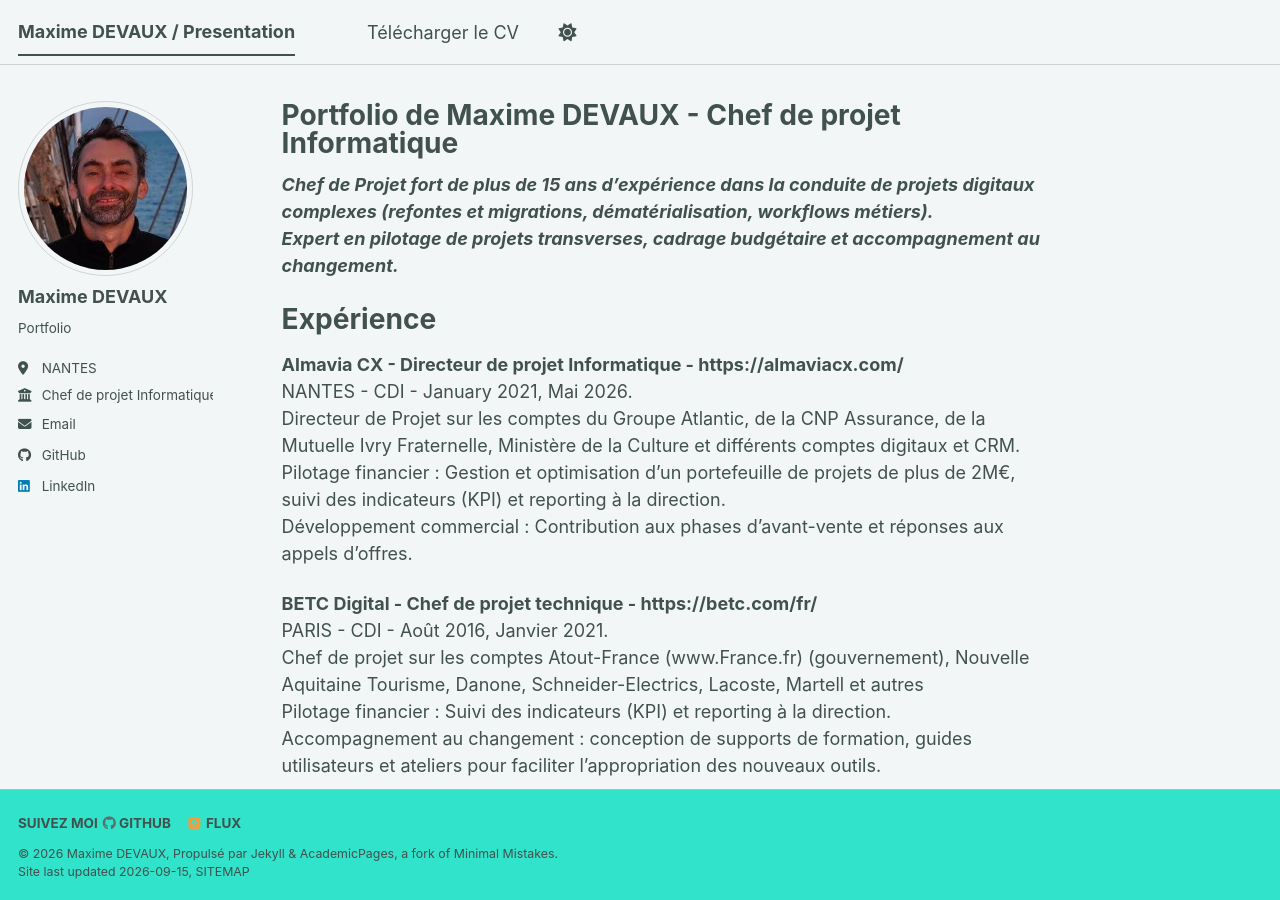
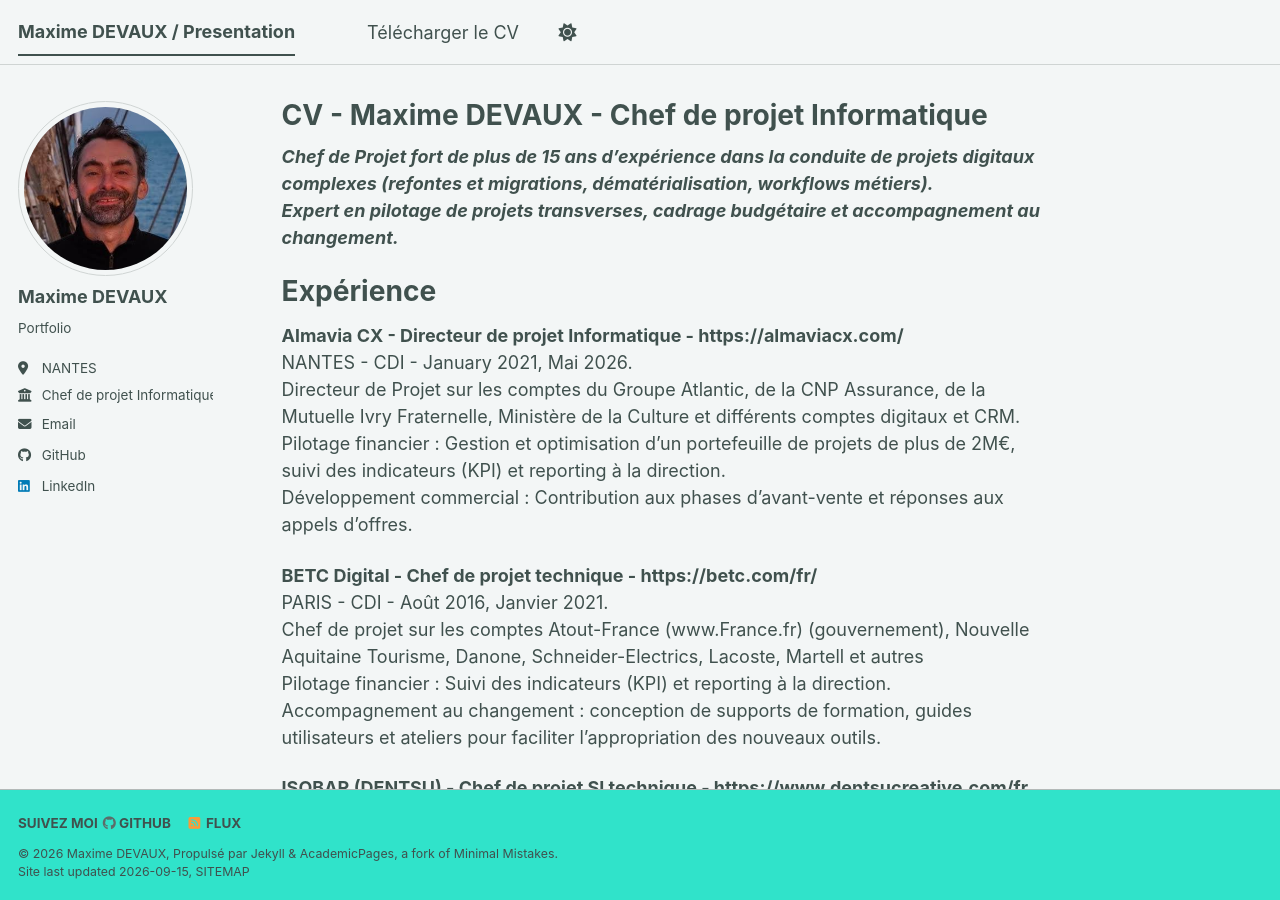
Before and after one commit to maximedevaux/maximedevaux.github.io, a Jekyll site: the page built from _pages/about.md, in a window 1280 px wide and 900 px high. Built offline with Jekyll 4.4.1, drawn with Linux system fonts in a browser that asks for light colours; a style sheet for code colours, icons or effects is not loaded.

Commit message:
Update about.md

```diff
--- a/_pages/about.md
+++ b/_pages/about.md
@@ -1,6 +1,6 @@
 ---
 permalink: /
-title: "Portfolio de Maxime DEVAUX - Chef de projet Informatique"
+title: "CV - Maxime DEVAUX - Chef de projet Informatique"
 author_profile: true
 redirect_from:
   - /about/
```
